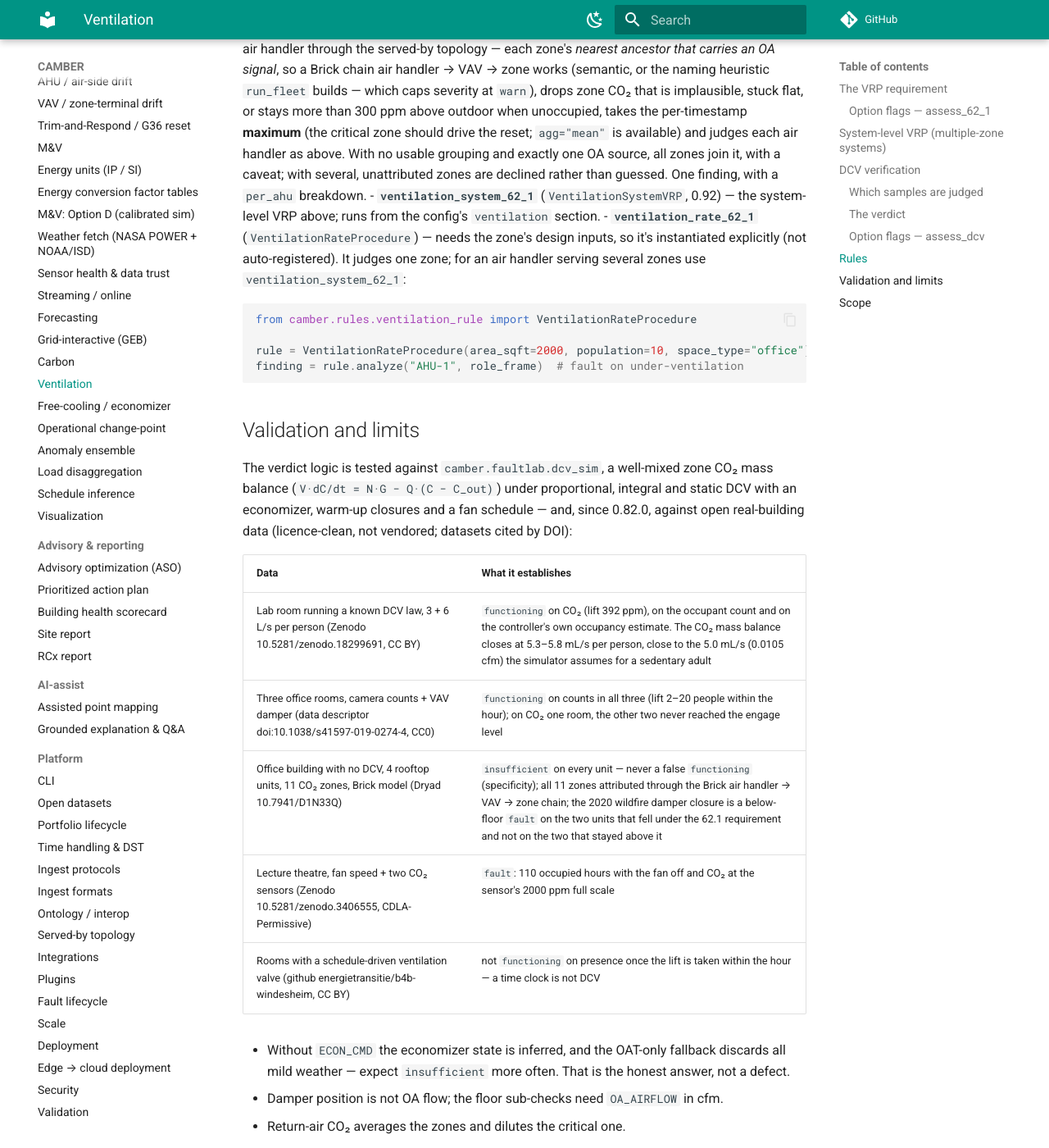
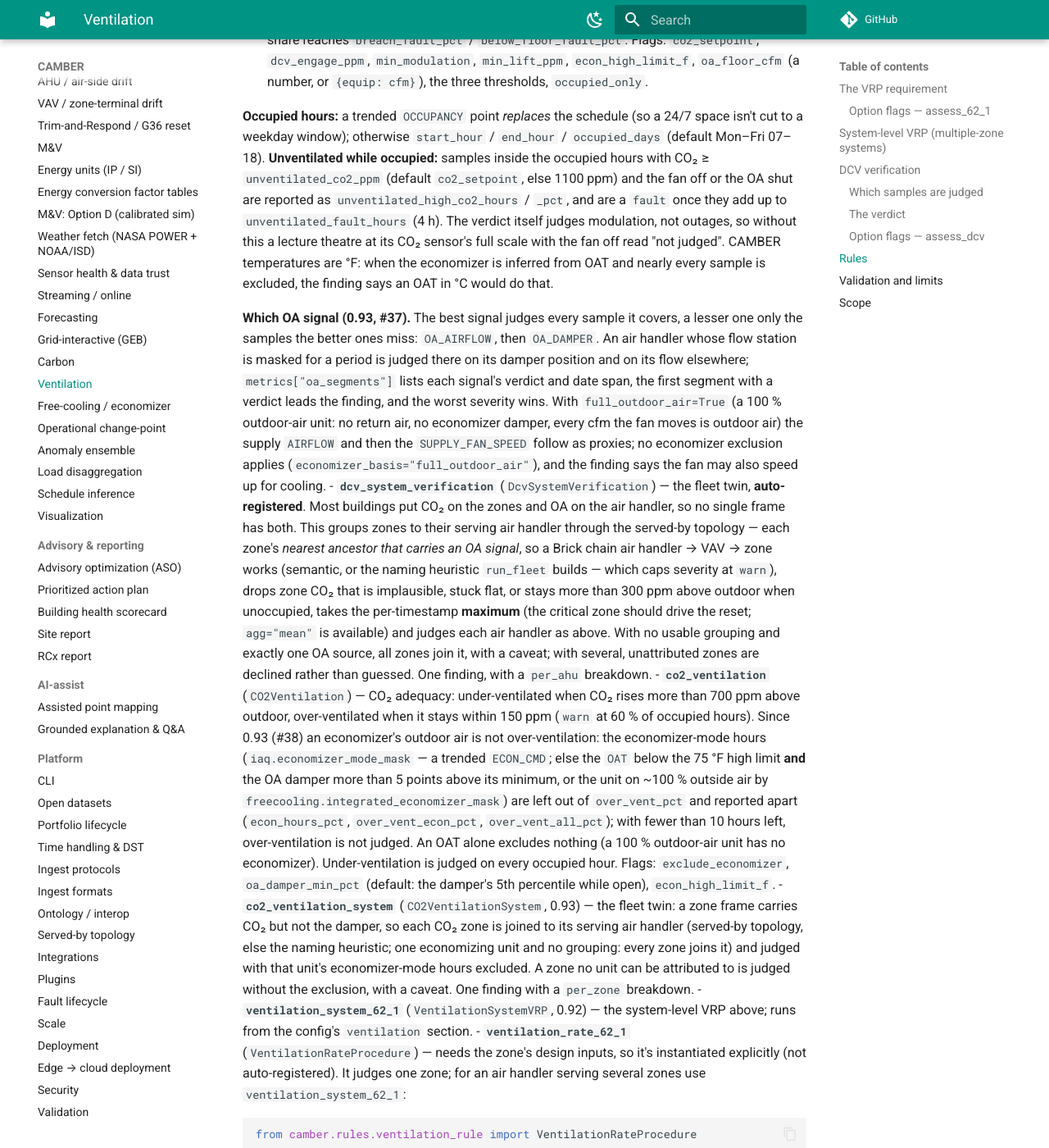
Before and after one commit to yroussev/camber, an MkDocs documentation site: the page built from docs/VENTILATION.md, in a window 1280 px wide and 1400 px high, scrolled down 8616 px. Shown: the whole window at 82% size. Built offline with MkDocs 1.6.1 and Material for MkDocs 9.7.7, drawn with Linux system fonts in a browser that asks for light colours; comment, search, counter and statistics services are not loaded; some of the changed text lies outside the part shown.

Commit message:
0.93 rules2: run templates, docs and changelog for #41, #37, #38
nuig-ahu101 runs dcv_verification on the supply fan speed (full_outdoor_air) and documents the
dehumidification split; lbnl-b59 runs co2_ventilation_system and documents the damper-judged
months. VENTILATION.md and CAPABILITIES.md describe the hour-of-day CO2 lift, the OA-signal
fallback, the economizer exclusion and the dehumidification classification.

```diff
--- a/docs/VENTILATION.md
+++ b/docs/VENTILATION.md
@@ -249,6 +249,18 @@
 genuinely ventilates more per person, and occupancy data alone cannot say whether a thermostat
 or a DCV loop did it.
 
+**CO₂ demand is judged within the hour of day too** (0.93, #37; `stratify_hour=True`). A valve
+that opens on a morning clock *and* on CO₂ mixes the two in a pooled comparison: its clock-driven
+opening at low morning CO₂ drags the raised-valve median down, and a working CO₂ response reads
+"uncorrelated" -- or reads "functioning" on a second sensor, depending on which one you trust
+(an office room in the B4B data did both). Within each hour of day (weekdays and weekends apart)
+the clock cancels, so the lift is the per-hour median difference, averaged over the hours that
+hold at least three raised and three at-floor samples. Where fewer than `min_bin` such pairs
+exist the pooled lift decides, as before; `lift_basis` says which was used and
+`demand_lift_pooled` is always reported. A pooled verdict carries a caveat, because a valve on a
+pure time clock never has both states within one hour and so cannot be told apart from one that
+follows CO₂.
+
 Sub-checks, each `None` when it cannot be evaluated:
 
 - `co2_breach_at_min_pct` (needs `co2_setpoint`) — share of judged samples with CO₂ above setpoint
@@ -280,6 +292,7 @@
 | `oa_floor`, `floor_tol` | `None`, `0.10` | floor for the floor sub-checks |
 | `min_samples`, `min_bin` | `24`, `6` | sample gates for the verdict and each bin |
 | `closed_frac` | `0.02` | OA at or below this share of its p95 is "closed" |
+| `stratify_hour` | `True` | take the CO₂ lift within the hour of day (0.93); `False` = pooled |
 | `min_corr` | — | **deprecated** (0.82), ignored; warns |
 
 ## Rules
@@ -304,6 +317,16 @@
   this a lecture theatre at its CO₂ sensor's full scale with the fan off read "not judged".
   CAMBER temperatures are °F: when the economizer is inferred from OAT and nearly every sample is
   excluded, the finding says an OAT in °C would do that.
+
+  **Which OA signal (0.93, #37).** The best signal judges every sample it covers, a lesser one only
+  the samples the better ones miss: `OA_AIRFLOW`, then `OA_DAMPER`. An air handler whose flow
+  station is masked for a period is judged there on its damper position and on its flow
+  elsewhere; `metrics["oa_segments"]` lists each signal's verdict and date span, the first
+  segment with a verdict leads the finding, and the worst severity wins. With
+  `full_outdoor_air=True` (a 100 % outdoor-air unit: no return air, no economizer damper, every
+  cfm the fan moves is outdoor air) the supply `AIRFLOW` and then the `SUPPLY_FAN_SPEED` follow
+  as proxies; no economizer exclusion applies (`economizer_basis="full_outdoor_air"`), and the
+  finding says the fan may also speed up for cooling.
 - **`dcv_system_verification`** (`DcvSystemVerification`) — the fleet twin, **auto-registered**.
   Most buildings put CO₂ on the zones and OA on the air handler, so no single frame has both. This
   groups zones to their serving air handler through the served-by topology — each zone's
@@ -314,6 +337,22 @@
   air handler as above. With no usable grouping and exactly one OA source, all zones join it, with
   a caveat; with several, unattributed zones are declined rather than guessed. One finding, with a
   `per_ahu` breakdown.
+- **`co2_ventilation`** (`CO2Ventilation`) — CO₂ adequacy: under-ventilated when CO₂ rises more
+  than 700 ppm above outdoor, over-ventilated when it stays within 150 ppm (`warn` at 60 % of
+  occupied hours). Since 0.93 (#38) an economizer's outdoor air is not over-ventilation: the
+  economizer-mode hours (`iaq.economizer_mode_mask` — a trended `ECON_CMD`; else the `OAT` below
+  the 75 °F high limit **and** the OA damper more than 5 points above its minimum, or the unit on
+  ~100 % outside air by `freecooling.integrated_economizer_mask`) are left out of
+  `over_vent_pct` and reported apart (`econ_hours_pct`, `over_vent_econ_pct`,
+  `over_vent_all_pct`); with fewer than 10 hours left, over-ventilation is not judged. An OAT alone
+  excludes nothing (a 100 % outdoor-air unit has no economizer). Under-ventilation is judged on
+  every occupied hour. Flags: `exclude_economizer`, `oa_damper_min_pct` (default: the damper's
+  5th percentile while open), `econ_high_limit_f`.
+- **`co2_ventilation_system`** (`CO2VentilationSystem`, 0.93) — the fleet twin: a zone frame
+  carries CO₂ but not the damper, so each CO₂ zone is joined to its serving air handler (served-by
+  topology, else the naming heuristic; one economizing unit and no grouping: every zone joins it)
+  and judged with that unit's economizer-mode hours excluded. A zone no unit can be attributed to
+  is judged without the exclusion, with a caveat. One finding with a `per_zone` breakdown.
 - **`ventilation_system_62_1`** (`VentilationSystemVRP`, 0.92) — the system-level VRP above; runs
   from the config's `ventilation` section.
 - **`ventilation_rate_62_1`** (`VentilationRateProcedure`) — needs the zone's design inputs, so
@@ -338,9 +377,9 @@
 |---|---|
 | Lab room running a known DCV law, 3 + 6 L/s per person (Zenodo 10.5281/zenodo.18299691, CC BY) | `functioning` on CO₂ (lift 392 ppm), on the occupant count and on the controller's own occupancy estimate. The CO₂ mass balance closes at 5.3–5.8 mL/s per person, close to the 5.0 mL/s (0.0105 cfm) the simulator assumes for a sedentary adult |
 | Three office rooms, camera counts + VAV damper (data descriptor doi:10.1038/s41597-019-0274-4, CC0) | `functioning` on counts in all three (lift 2–20 people within the hour); on CO₂ one room, the other two never reached the engage level |
-| Office building with no DCV, 4 rooftop units, 11 CO₂ zones, Brick model (Dryad 10.7941/D1N33Q) | `insufficient` on every unit — never a false `functioning` (specificity); all 11 zones attributed through the Brick air handler → VAV → zone chain; the 2020 wildfire damper closure is a below-floor `fault` on the two units that fell under the 62.1 requirement and not on the two that stayed above it |
-| Lecture theatre, fan speed + two CO₂ sensors (Zenodo 10.5281/zenodo.3406555, CDLA-Permissive) | `fault`: 110 occupied hours with the fan off and CO₂ at the sensor's 2000 ppm full scale |
-| Rooms with a schedule-driven ventilation valve (github energietransitie/b4b-windesheim, CC BY) | not `functioning` on presence once the lift is taken within the hour — a time clock is not DCV |
+| Office building with no DCV, 4 rooftop units, 11 CO₂ zones, Brick model (Dryad 10.7941/D1N33Q) | `insufficient` on every unit — never a false `functioning` (specificity); all 11 zones attributed through the Brick air handler → VAV → zone chain; the 2020 wildfire damper closure is a below-floor `fault` on the two units that fell under the 62.1 requirement and not on the two that stayed above it. Since 0.93 the months before the OA-flow record (Aug 2019 – Mar 2020) are judged on the damper position: `insufficient` too, zone CO₂ never varying 150 ppm. `co2_ventilation_system`: 57–71 % of occupied hours are economizer mode and set apart; the zones stay within 150 ppm of outdoor in 99–100 % of the remaining minimum-damper hours — over-ventilated at the minimum, not only while economizing |
+| Lecture theatre, fan speed + two CO₂ sensors (Zenodo 10.5281/zenodo.3406555, CDLA-Permissive) | `fault`: 110 occupied hours with the fan off and CO₂ at the sensor's 2000 ppm full scale. Since 0.93 the unit (100 % outdoor air) is judged on its fan speed: `insufficient` on the fan-on hours (CO₂ never varies enough), and the fan-off hours at full-scale CO₂ remain a `fault` |
+| Rooms with a schedule-driven ventilation valve (github energietransitie/b4b-windesheim, CC BY) | not `functioning` on presence once the lift is taken within the hour — a time clock is not DCV. On CO₂ (0.93, within the hour): one room reads `functioning` on both its sensors, where the pooled lift read "uncorrelated" on one; the other stays sensor-dependent (`functioning` on its desk sensor, a 12 ppm same-hour lift on the BMS sensor) |
 
 - Without `ECON_CMD` the economizer state is inferred, and the OAT-only fallback discards all mild
   weather — expect `insufficient` more often. That is the honest answer, not a defect.
```
Also changed, not shown: CHANGELOG.md (+71 -0 lines), docs/CAPABILITIES.md (+18 -4 lines), 2 other files.
